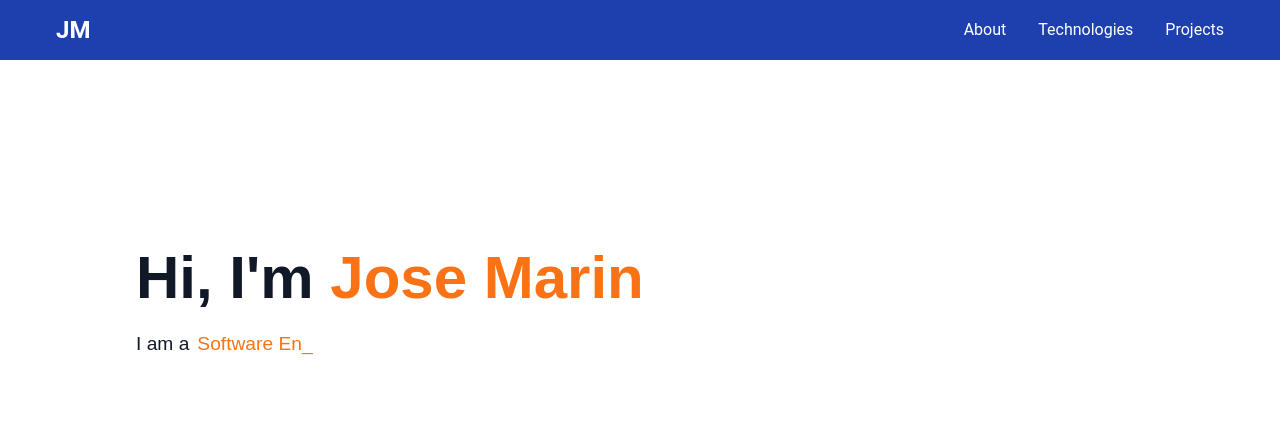
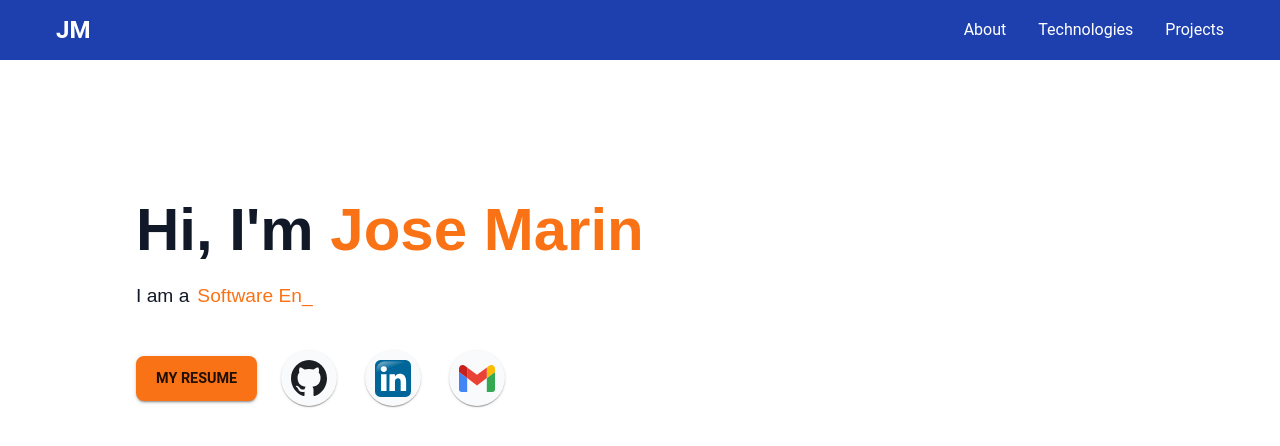
Before and after one commit to josemarin4/jm-portfolio, a React (Vite) app: page / in a window 1280 px wide. Shown: the top 446 px of the page. Built offline with nearby package versions, Linux system fonts and the light colour scheme.

Commit message:
add social icons and a resume button to the hero section

```diff
--- a/src/components/Hero.tsx
+++ b/src/components/Hero.tsx
@@ -1,7 +1,8 @@
 import { Box, Typography } from "@mui/material";
 import { FC } from "react";
 import Typewriter from "typewriter-effect";
-
+import SocialIcons from "./SocialIcons";
+import { Button } from "@mui/material";
 const Hero: FC = () => {
   return (
     <Box
@@ -13,7 +14,6 @@ const Hero: FC = () => {
         px: 2,
       }}
     >
-      {/* Title */}
       <Typography
         variant="h2"
         sx={{
@@ -28,7 +28,6 @@ const Hero: FC = () => {
         </Box>
       </Typography>
 
-      {/* Subheading with matching size */}
       <Box
         sx={{
           display: "flex",
@@ -63,6 +62,44 @@ const Hero: FC = () => {
           }}
         />
       </Box>
+      <Box
+        sx={{
+          display: "flex",
+          alignItems: "center", // baseline = default, change this:
+          gap: 3,
+          mt: 3,
+          flexWrap: "wrap",
+        }}
+      >
+        <a
+          href="/JoseMarinResume.pdf"
+          target="_blank"
+          rel="noopener noreferrer"
+          style={{ textDecoration: "none" }}
+        >
+          <Button
+            variant="contained"
+            color="secondary"
+            sx={{
+              fontWeight: "bold",
+              fontSize: "0.9rem",
+              paddingX: 2.5,
+              paddingY: 1.2,
+              borderRadius: 2,
+              minWidth: 120,
+              transform: "translateY(8px)", // 🔥 tweak here
+              transition: "transform 0.2s ease-in-out",
+              "&:hover": {
+                transform: "scale(1.07) translateY(2px)", // match the hover as well
+              },
+            }}
+          >
+            My Resume
+          </Button>
+        </a>
+
+        <SocialIcons />
+      </Box>
     </Box>
   );
 };
```
